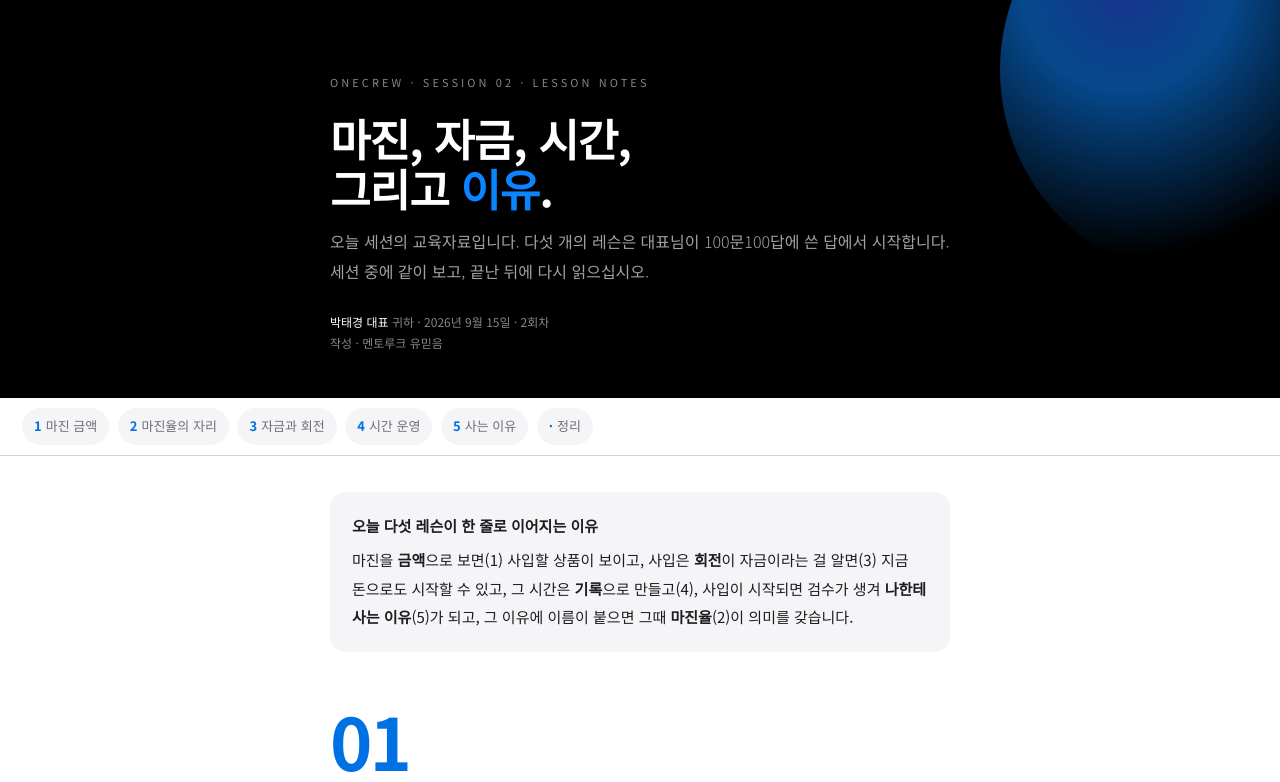
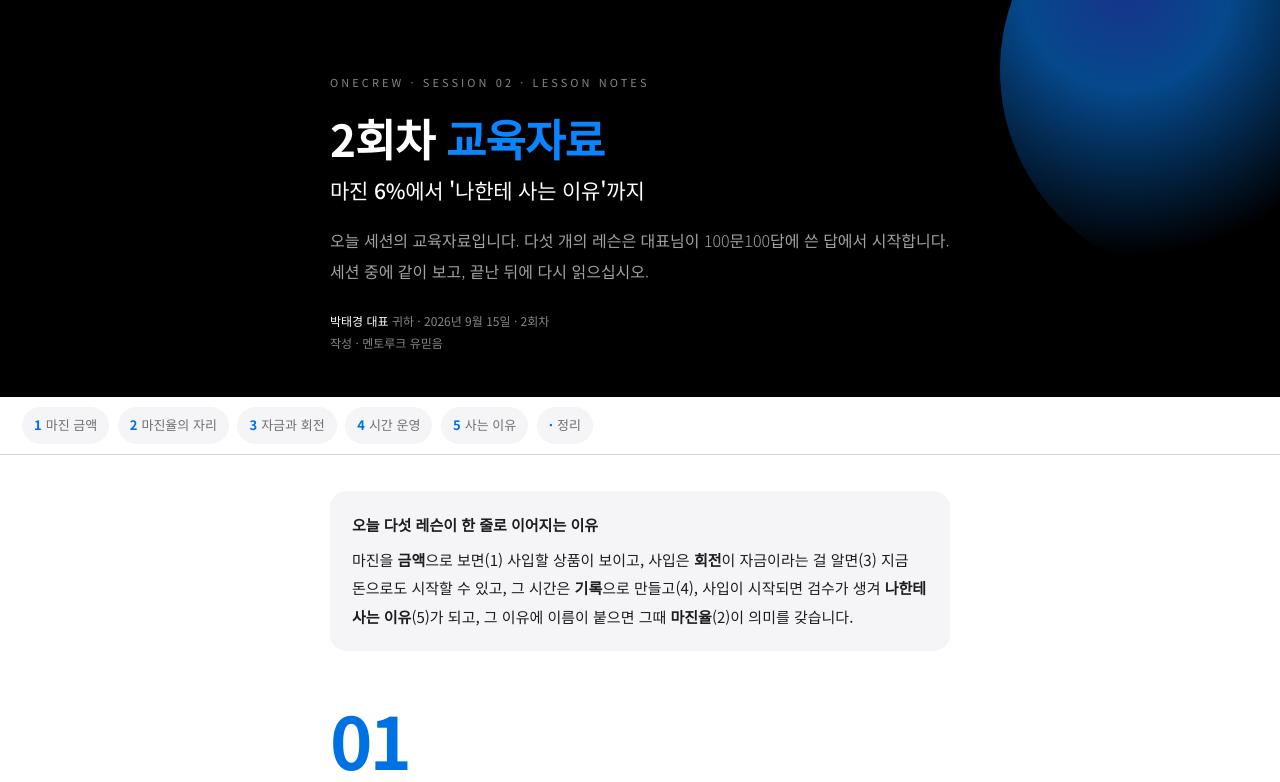
Before and after one commit to Yoo-Mideum/onecrew, a plain HTML site: page s02/lesson/index.html in a window 1280 px wide. Shown: the top 782 px of the page. Drawn offline with Linux system fonts and the light colour scheme.

Commit message:
교육자료: 제목 '2회차 교육자료' + 소제목

```diff
--- a/s02/lesson/index.html
+++ b/s02/lesson/index.html
@@ -4,7 +4,7 @@
 <meta charset="utf-8">
 <meta name="viewport" content="width=device-width, initial-scale=1, viewport-fit=cover">
 <meta name="robots" content="noindex, nofollow">
-<title>2회차 교육자료 · 마진, 자금, 시간, 그리고 이유 · 박태경 대표</title>
+<title>2회차 교육자료 · 마진 6%에서 나한테 사는 이유까지</title>
 <link href="https://fonts.googleapis.com/css2?family=Noto+Sans+KR:wght@300;400;500;700&display=swap" rel="stylesheet">
 <style>
 :root{--ink:#1d1d1f;--gray:#6e6e73;--card:#f5f5f7;--line:#d2d2d7;--blue:#0071e3;--bg:#fff;--soft:#e8f0fe;--green:#1f9d55;--orange:#ff9f0a;--red:#ff375f}
@@ -19,6 +19,7 @@ body{margin:0;background:var(--bg);color:var(--ink);font-family:"Noto Sans KR",-
 .tag{font-size:11px;letter-spacing:.28em;color:#86868b;text-transform:uppercase}
 .hero h1{font-size:clamp(30px,8vw,44px);font-weight:700;line-height:1.15;letter-spacing:-.02em;margin:20px 0 12px}
 .hero h1 span{color:#0a84ff}
+.hero .sub{font-size:clamp(17px,4.6vw,21px);font-weight:500;color:#fff;margin:-4px 0 14px;letter-spacing:-.01em}
 .hero p{color:#a1a1a6;font-weight:300;font-size:16px;margin:0}
 .hero .meta{margin-top:24px;font-size:12px;color:#86868b;line-height:1.8}.hero .meta b{color:#fff;font-weight:500}
 nav.toc{position:sticky;top:0;z-index:5;background:var(--bg);border-bottom:1px solid var(--line);padding:10px 22px;overflow-x:auto;white-space:nowrap;-webkit-overflow-scrolling:touch}
@@ -80,7 +81,8 @@ footer{border-top:1px solid var(--line);padding:24px 22px 44px;font-size:12px;co
 <body>
 <div class="hero"><div class="orb"></div><div class="wrap">
   <div class="tag">OneCrew · Session 02 · Lesson Notes</div>
-  <h1>마진, 자금, 시간,<br>그리고 <span>이유</span>.</h1>
+  <h1>2회차 <span>교육자료</span></h1>
+  <div class="sub">마진 6%에서 '나한테 사는 이유'까지</div>
   <p>오늘 세션의 교육자료입니다. 다섯 개의 레슨은 대표님이 100문100답에 쓴 답에서 시작합니다. 세션 중에 같이 보고, 끝난 뒤에 다시 읽으십시오.</p>
   <div class="meta"><b>박태경 대표</b> 귀하 · 2026년 9월 15일 · 2회차<br>작성 · 멘토루크 유믿음</div>
 </div></div>
```
Also changed, not shown: index.html (+1 -1 lines).
